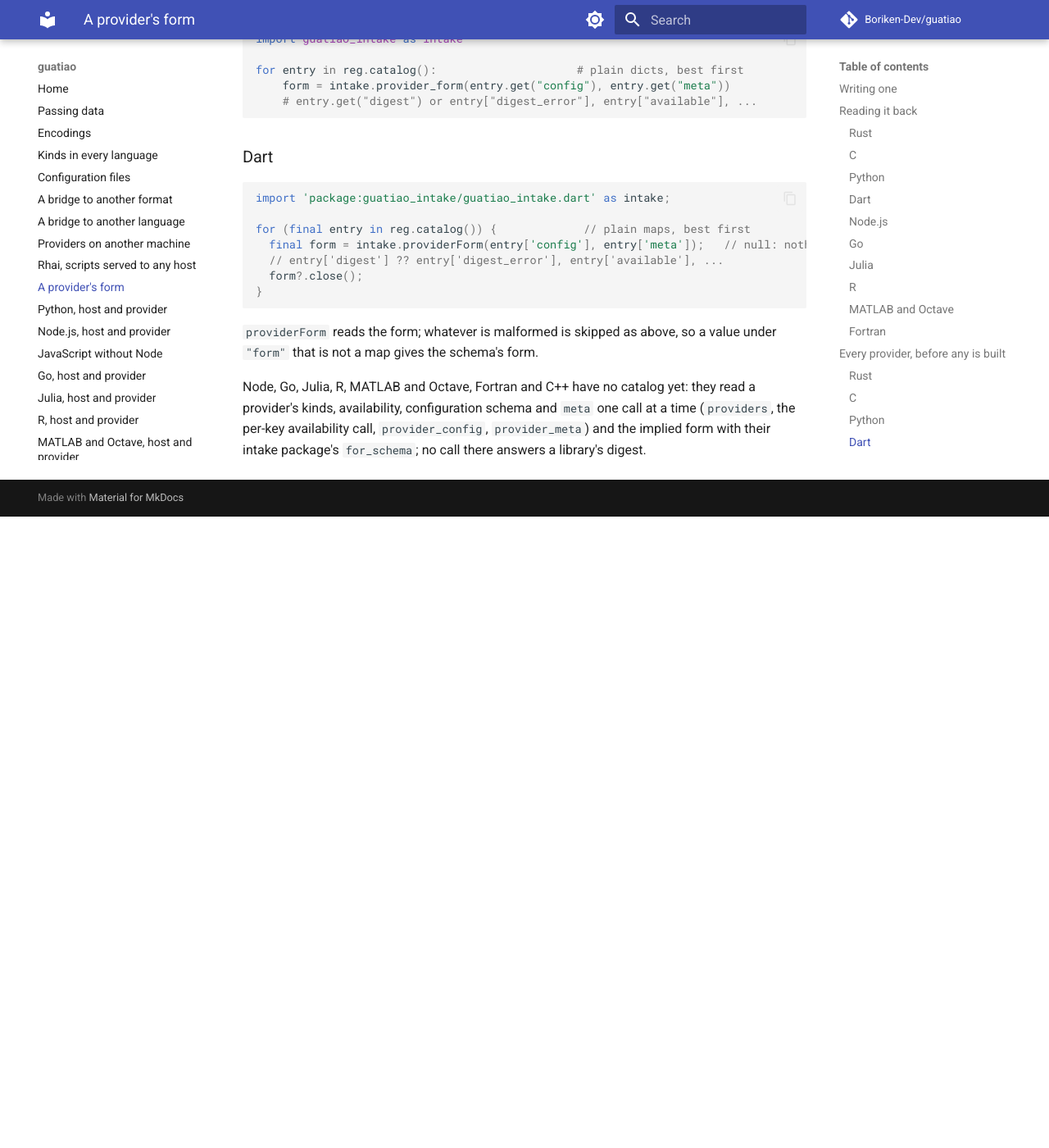
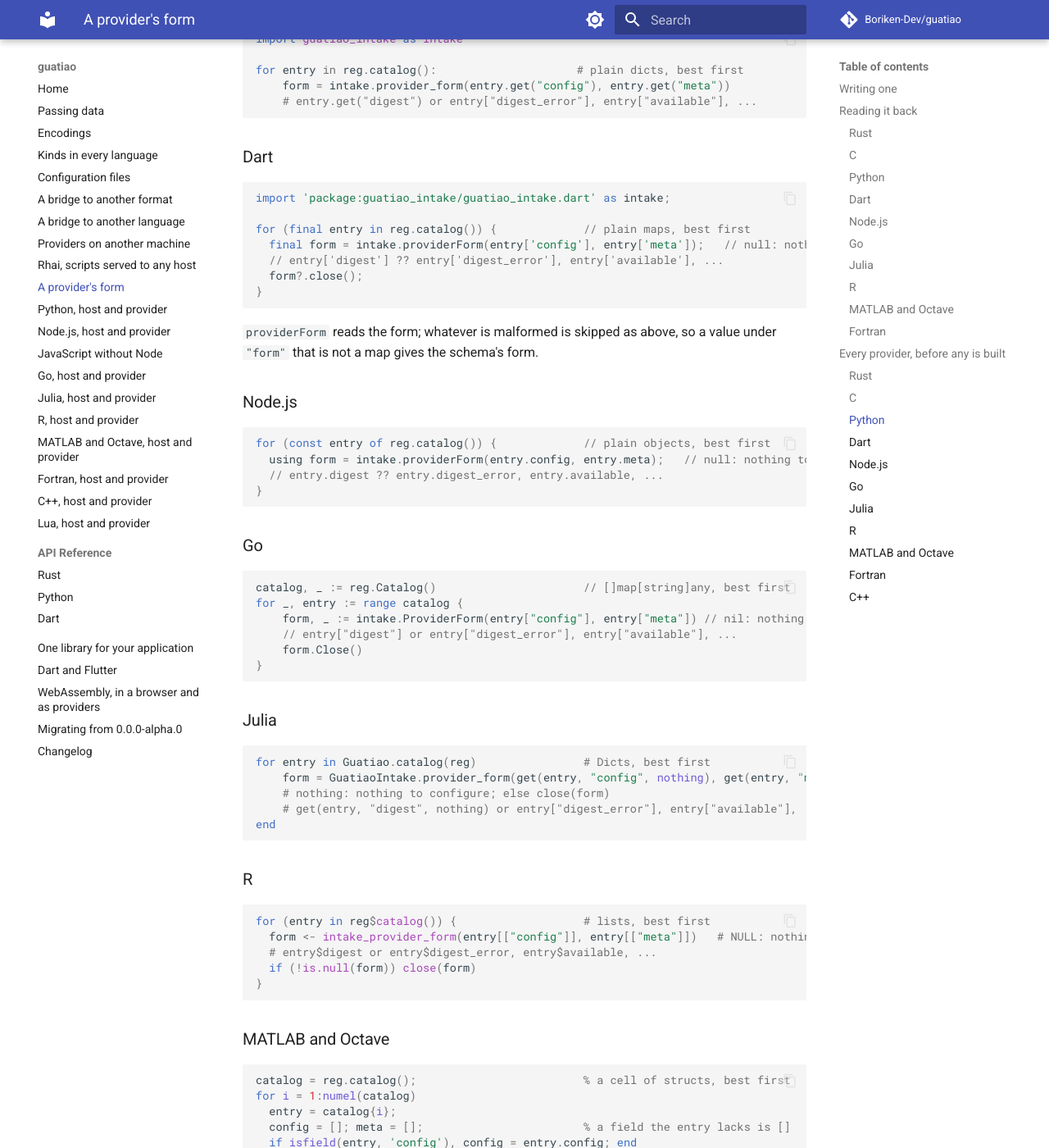
Before and after one commit to Boriken-Dev/guatiao, an MkDocs documentation site: the page built from docs/forms.md, in a window 1280 px wide and 1400 px high, scrolled down 6683 px. Shown: the whole window at 82% size. Built offline with MkDocs 1.6.1 and Material for MkDocs 9.7.7, drawn with Linux system fonts in a browser that asks for light colours; comment, search, counter and statistics services are not loaded; before the commit the page ends 7313 px from its top, so only the background shows below that; some of the changed text lies outside the part shown.

Commit message:
docs: the catalog and the provider form in every binding

````diff
--- a/docs/forms.md
+++ b/docs/forms.md
@@ -358,8 +358,84 @@
 `providerForm` reads the form; whatever is malformed is skipped as above,
 so a value under `"form"` that is not a map gives the schema's form.
 
-Node, Go, Julia, R, MATLAB and Octave, Fortran and C++ have no catalog
-yet: they read a provider's kinds, availability, configuration schema and
-`meta` one call at a time (`providers`, the per-key availability call,
-`provider_config`, `provider_meta`) and the implied form with their
-intake package's `for_schema`; no call there answers a library's digest.
+### Node.js
+
+```ts
+for (const entry of reg.catalog()) {             // plain objects, best first
+  using form = intake.providerForm(entry.config, entry.meta);   // null: nothing to configure
+  // entry.digest ?? entry.digest_error, entry.available, ...
+}
+```
+
+### Go
+
+```go
+catalog, _ := reg.Catalog()                      // []map[string]any, best first
+for _, entry := range catalog {
+	form, _ := intake.ProviderForm(entry["config"], entry["meta"]) // nil: nothing to configure
+	// entry["digest"] or entry["digest_error"], entry["available"], ...
+	form.Close()
+}
+```
+
+### Julia
+
+```julia
+for entry in Guatiao.catalog(reg)                # Dicts, best first
+    form = GuatiaoIntake.provider_form(get(entry, "config", nothing), get(entry, "meta", nothing))
+    # nothing: nothing to configure; else close(form)
+    # get(entry, "digest", nothing) or entry["digest_error"], entry["available"], ...
+end
+```
+
+### R
+
+```r
+for (entry in reg$catalog()) {                   # lists, best first
+  form <- intake_provider_form(entry[["config"]], entry[["meta"]])   # NULL: nothing to configure
+  # entry$digest or entry$digest_error, entry$available, ...
+  if (!is.null(form)) close(form)
+}
+```
+
+### MATLAB and Octave
+
+```matlab
+catalog = reg.catalog();                         % a cell of structs, best first
+for i = 1:numel(catalog)
+  entry = catalog{i};
+  config = []; meta = [];                        % a field the entry lacks is []
+  if isfield(entry, 'config'), config = entry.config; end
+  if isfield(entry, 'meta'), meta = entry.meta; end
+  form = guatiao.intake.provider_form(config, meta);   % []: nothing to configure
+  % entry.digest or entry.digest_error, entry.available, ...
+end
+```
+
+### Fortran
+
+```fortran
+call reg%catalog(catalog)                        ! a list of maps, best first
+do i = 1, catalog%length()
+  entry = catalog%item(i)
+  config = entry%key('config')                   ! absent when the entry has none
+  meta = entry%key('meta')
+  call guatiao_intake_provider_form(config, meta, form)   ! absent: nothing to configure
+  ! entry%key('digest') or entry%key('digest_error'), entry%key('available'), ...
+end do
+```
+
+### C++
+
+```cpp
+guatiao::value catalog = reg.catalog();          // a list of maps, best first
+for (guatiao::view entry : catalog.as_list()) {
+  guatiao::value form = guatiao::intake::provider_form(entry["config"], entry["meta"]);
+  // form.is_absent(): nothing to configure
+  // entry["digest"] or entry["digest_error"], entry["available"], ...
+}
+```
+
+Every `providerForm` reads the form the same way: whatever is malformed is
+skipped, and a provider with neither a form nor a configuration schema
+answers nothing, which is not an error.
````
Also changed, not shown: CHANGELOG.md (+8 -2 lines).
